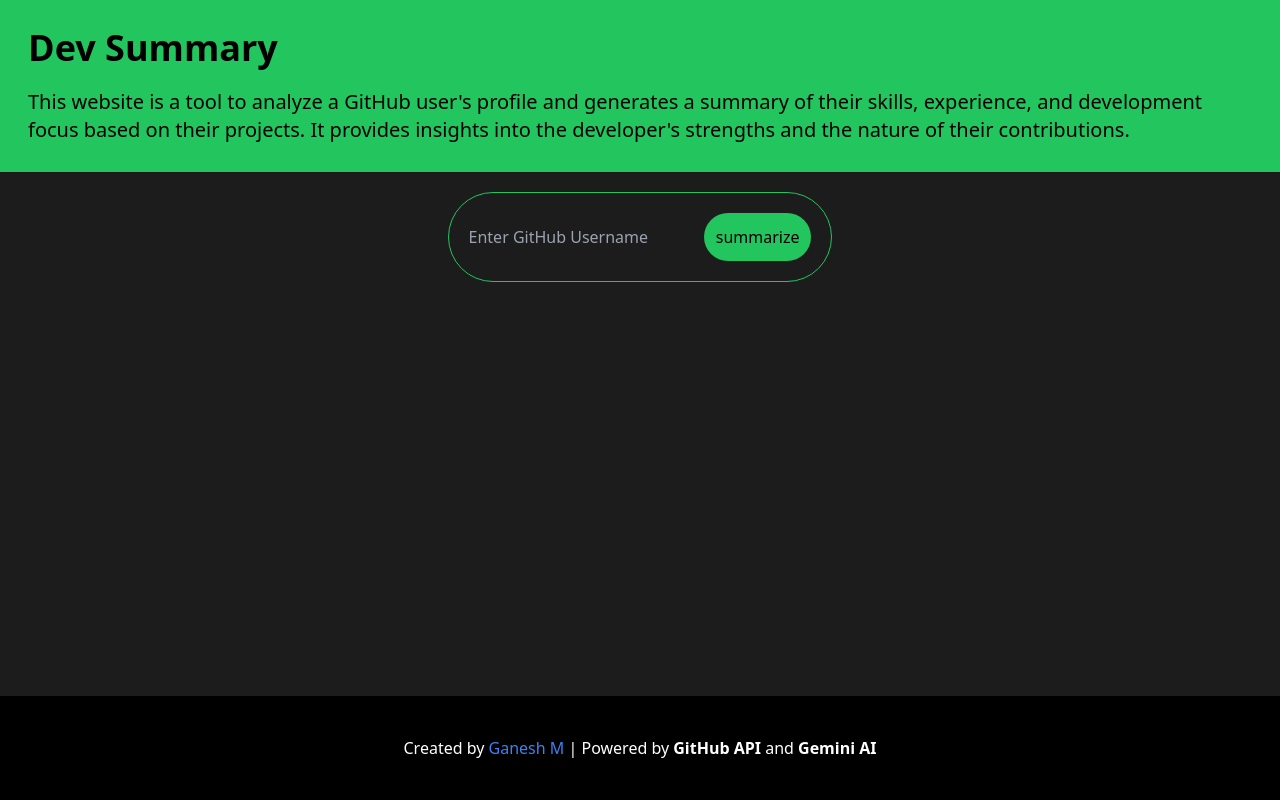
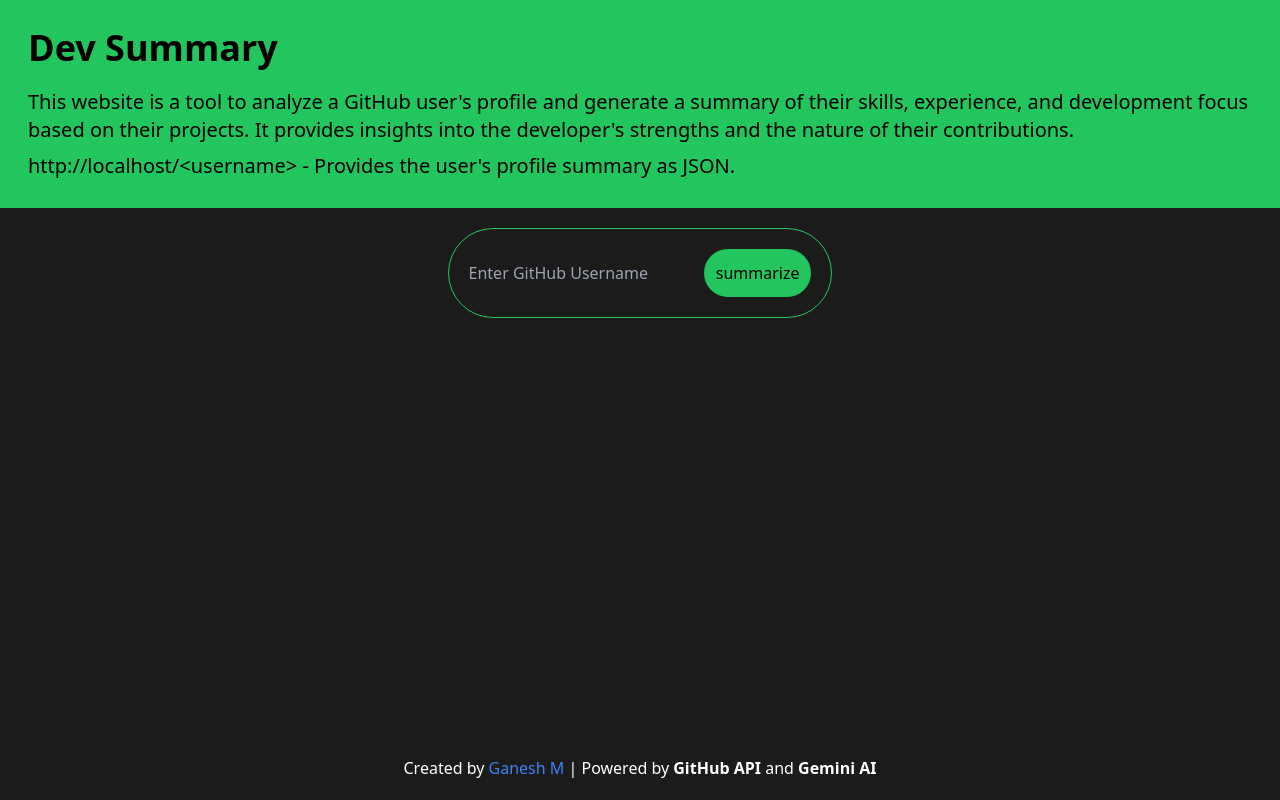
Before and after one commit to prodev717/dev-summary, a Flask app: page / in a window 1280 px wide. Run offline with Flask 3, Linux system fonts and the light colour scheme; some libraries are stand-ins or nearby versions.

Commit message:
production ready code

```diff
--- a/main.py
+++ b/main.py
@@ -10,40 +10,82 @@ GEMINI = os.getenv("GEMINI_API_KEY")
 GITHUB = os.getenv("GITHUB_API_KEY")
 
 def getData(username):
-    response = requests.get(f"https://api.github.com/users/{username}/repos",{"Authorization": f"token {GITHUB}"})
-    if response.status_code==200:
-        response = response.json()
-        repos = {x["name"]:{"description":x["description"],"language":x["language"],"topics":x["topics"],"readme":None} for x in response}
-        for repo in repos:
-            try:
-                repos[repo]["readme"] = base64.b64decode(requests.get(f"https://api.github.com/repos/{username}/{repo}/contents/README.md").json()["content"]).decode("utf-8")
-            except:
-                pass
-        return repos
-    else:
+    try:
+        headers = {"Authorization": f"token {GITHUB}"}
+        response = requests.get(f"https://api.github.com/users/{username}/repos",headers=headers)
+        if response.status_code == 200:
+            response = response.json()
+            repos = {
+                x["name"] : {
+                    "description":x["description"],
+                    "language":x["language"],
+                    "topics":x["topics"],
+                    "readme":None
+                }
+                for x in response
+            }
+            for repo in repos:
+                try:
+                    readme = requests.get(
+                        f"https://api.github.com/repos/{username}/{repo}/contents/README.md",headers=headers
+                    )
+                    if readme.status_code == 200:
+                        repos[repo]["readme"] = base64.b64decode(
+                            readme.json()["content"]
+                        ).decode("utf-8")
+                except Exception as e:
+                    print(f"Error fetching README for repo {repo}: {e}")
+            return repos
+        else:
+            print(f"GitHub API error: {response.status_code} - {response.text}")
+            return None
+    except Exception as e:
+        print(f"Error fetching data from GitHub: {e}")
         return None
 
 def aiResponse(username):
     repos = getData(username)
-    if repos!=None:
-        api = f"https://generativelanguage.googleapis.com/v1beta/models/gemini-1.5-flash:generateContent?key={GEMINI}"
-        headers = {"Content-Type": "application/json"}
-        prompt = "The data below is a JSON representation of projects developed by a developer. Provide a plain text summary of the developer's skills, experience, and what kind of developer they are based on these projects. Include an explanation of their projects, highlighting the technologies and key features, use he or she to refer the dev based on their name. Use only plain text with no formatting or special characters\n"
-        response = requests.post(api,headers=headers,json={"contents": [{"parts": [{"text": prompt+json.dumps(repos)}]}]})
-        return response.json()["candidates"][0]["content"]["parts"][0]["text"]
+    if repos:
+        try:
+            api = f"https://generativelanguage.googleapis.com/v1beta/models/gemini-1.5-flash:generateContent?key={GEMINI}"
+            headers = {"Content-Type": "application/json"}
+            prompt = (
+                "The data below is a JSON representation of projects developed by a developer."
+                "Provide a plain text summary of the developer's skills, experience, and what kind of developer"
+                "they are based on these projects. Include an explanation of their projects, highlighting the"
+                "technologies and key features, use he or she to refer the dev based on their name."
+                "Use only plain text with no formatting or special characters\n"
+            )
+            response = requests.post(
+                api,
+                headers=headers,
+                json={"contents": [{"parts": [{"text": prompt+json.dumps(repos)}]}]}
+            )
+            if response.status_code == 200:
+                return response.json()["candidates"][0]["content"]["parts"][0]["text"]
+            else:
+                print(f"AI API error: {response.status_code} - {response.text}")
+                return "Error generating AI response. Try again later."
+        except Exception as e:
+            print(f"Error with AI API: {e}")
+            return "Error generating AI response. Try again later."
     else:
-        return "Something went wrong try again later"
+        return "Error fetching repository data. Check the GitHub username and try again."
 
 app = Flask(__name__)
 
 @app.route("/")
 def home():
-    return render_template("index.html")
+    return render_template("index.html",summary="",url=request.url)
 
 @app.route("/fetch",methods=["POST"])
-def inp():
+def fetch():
     username = request.form.get("username")
-    return "<p class='text-white text-3xl'>The Summary of "+username+"</p><br>"+"<p class='text-white text-xl'>"+aiResponse(username)+"</p>"
+    return (
+        "<p class='text-white text-xl md:text-3xl'>The Summary of "+username+"</p><br>"
+        "<p class='text-white text-base md:text-xl'>"+aiResponse(username)+"</p>"
+    )
 
-if __name__ == '__main__':
-    app.run(debug=True,host="0.0.0.0",port=8000)
+@app.route("/<username>")
+def summaryapi(username):
+    return {"summary":aiResponse(username)}
--- /dev/null
+++ b/requirements.txt
@@ -0,0 +1,3 @@
+Flask==3.1.0
+python-dotenv==1.0.1
+Requests==2.32.3
--- a/templates/index.html
+++ b/templates/index.html
@@ -12,9 +12,10 @@
     <script src="https://unpkg.com/htmx.org@2.0.4" integrity="sha384-HGfztofotfshcF7+8n44JQL2oJmowVChPTg48S+jvZoztPfvwD79OC/LTtG6dMp+" crossorigin="anonymous"></script>
   </head>
   <body class="bg-[#1C1C1C] min-h-screen">
-    <header class="bg-green-500 p-7">
-      <p class="font-bold text-4xl pb-5">Dev Summary</p>
-      <p class="text-base text-xl">This website is a tool to analyze a GitHub user's profile and generates a summary of their skills, experience, and development focus based on their projects. It provides insights into the developer's strengths and the nature of their contributions.</p>
+    <header class="bg-green-500 p-5 md:p-7">
+      <p class="font-bold text-2xl md:text-4xl pb-5">Dev Summary</p>
+      <p class="text-base md:text-xl">This website is a tool to analyze a GitHub user's profile and generate a summary of their skills, experience, and development focus based on their projects. It provides insights into the developer's strengths and the nature of their contributions.</p>
+      <p class="text-base md:text-xl pt-2">{{url}}&lt;username&gt; - Provides the user's profile summary as JSON.</p>
     </header>
     <main>
       <div class="flex justify-center align-center">
@@ -31,10 +32,14 @@
       </div>
       <div class="flex justify-center align-center">
         <div id="loading" style="display: none;" class="absolute w-52 h-52 border-8 border-transparent border-t-green-500 rounded-full animate-spin neon-icon"></div>
-        <div class="m-10" id="disp"></div>
+        <div class="m-10" id="disp">
+          {% if summary %}
+            {{ summary | safe }}
+          {% endif %}
+        </div>
       </div>
     </main>
-    <footer class="sticky top-[100vh] bg-black text-white text-center py-10">
+    <footer class="sticky top-[100vh] text-white text-center py-5">
       <p>Created by <a class="text-blue-500" href="https://github.com/prodev717">Ganesh M</a> | Powered by <strong>GitHub API</strong> and <strong>Gemini AI</strong></p>
     </footer>
   </body>
```
